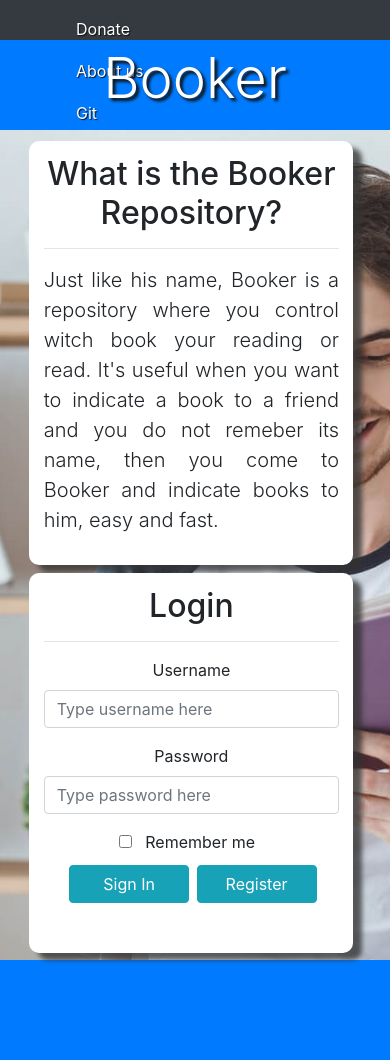
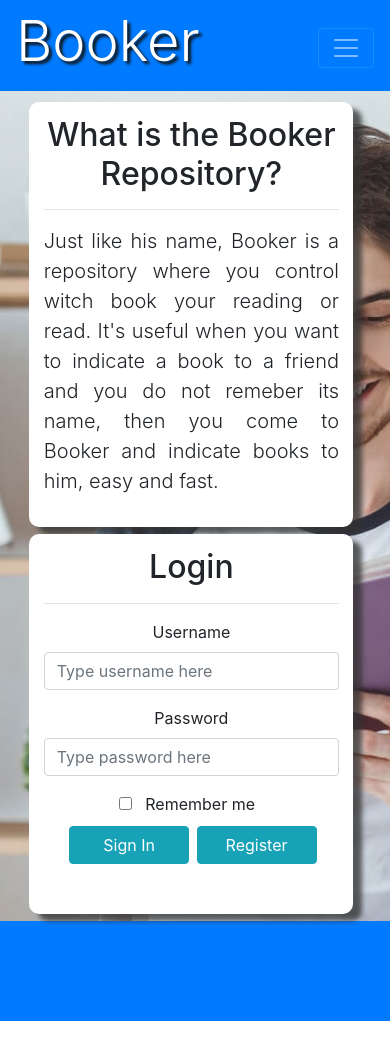
Before and after one commit to oopaze/Booker, a Flask app: page / in a window 390 px wide. After the commit the page ends 1021 px from the top, so only its background shows below. Run offline with Flask 2, Linux system fonts and the light colour scheme; some libraries are stand-ins or nearby versions.

Commit message:
'Booker'

```diff
--- a/app/static/css/index.css
+++ b/app/static/css/index.css
@@ -7,36 +7,30 @@ header{
 	min-height: 90px;
 }
 
-#navTop{
-	height: 40px;
-	width: 100%
+header nav {
+	width: 100%;
 }
 
-#navTop a{
-	padding: 9px 15px;
-	color: white;
-	text-shadow: 1px 1px 1px #111111;
+header ul {
+	padding: 10px 5px 10px 0px;
+	text-align: right;
+	min-width: 400px;
 }
 
-#navTop ul{
-
-	text-align: left;
-	width: 100%;
-	height: 45px;
-	padding: 0 30px;
+header li {
+	float: right;
+	padding: 0px 0px 0px 20px;
 }
 
 #logo{
 	text-decoration: none;
-	text-align: center;
+	text-align: left;
 	color: #FFFFFF;
 	text-shadow: 3px 3px 3px #111111;
-	width: 100%;
+	width: 80%;
+	padding-top: 1px;
 }
 
-#logo h2{
-	padding-top: 5px;
-}
 
 #siderbar{
 	background-color: blue;
--- a/app/templates/books.html
+++ b/app/templates/books.html
@@ -8,6 +8,7 @@
 
 
 	<title> Booker - {{ title }} </title>
+	<link rel="icon" href="{{ url_for('static', filename='image/icon.png') }}" type="image/icon type">
 	<link rel="stylesheet" type="text/css" href="{{ url_for('static', filename='css/bootstrap.min.css')}}">
 	<link rel="stylesheet" href="{{ url_for('static', filename='css/header.css')}}">
 	<link rel="stylesheet" href="{{ url_for('static', filename='css/book.css')}}">
@@ -58,7 +59,7 @@
 	<div class="container-fluid bg-muted" id='centerPage'>
 		{% for i in range(0, 1) %}
 			<div class="row">
-					{% for i in range(0, 0) %}
+					{% for i in range(0, 3) %}
 
 					<div class="col-md-4">
 						<div class="card bg-success">
@@ -67,7 +68,8 @@
 									<button type="button" class="close" data-dismiss="modal" aria-label="Close">
 								        <span aria-hidden="true">&times;</span>
 								     </button>
-									<img class="card-img-top" src="img_avatar1.png" alt="Card image">
+									<img class="card-img-top" src="{{ url_for('static', filename='image/reading.jpg') }}" alt="Card image">
+									<p class="lead"> Comentário </p>
 							  	</div>
 							  	<div class="card-body">
 							    	<h4 class="card-title">Book Name</h4>
--- a/app/templates/index.html
+++ b/app/templates/index.html
@@ -15,42 +15,43 @@
 	</head>
 
 <body>
-
-	<div class="container-fluid bg-dark">
-		<div class="row">
-			<div class="col-sm-4"></div>
-			<div class="col-sm-4"></div>
-			<div class="col-sm-4 offset-md-9">
-				<nav class="navbar navbar-expand-sm bg-dark navbar-light" id='navTop'>
-					<ul class="navbar-nav">
-					    <li class="nav-item active">
-					      	<a class="nav-link" href="#">Donate</a>
-					    </li>
-					    <li class="nav-item">
-					      	<a class="nav-link" href="#">About us</a>
-					    </li>
-					    <li class="nav-item">
-					      	<a class="nav-link" href="#">Git</a>
-					    </li>
-					    <li class="nav-item">
-					      	<a class="nav-link" href="#">In</a>
-					    </li>
-					</ul>
-				</nav>
-			</div>
-		</div>
-	</div>
-
-	<header class="bg-primary">
+	<header>
 		<div class="container-fluid">
-			<div class="row">
-				<div class="col-sm-12">
-					<a id='logo' href="/">
-						<h2 class="display-4"> Booker </h2>
-					</a>
+		  	<div class="row">
+					<nav class="navbar navbar-expand-lg navbar-dark bg-primary">
+		  			<div style="width: 100%;">
+				  		<div style=" max-width: 80%; float: left;">
+							<a id='logo' href="/">
+								<h2 class="display-4"> Booker </h2>
+							</a>
+						</div>
+						<div style=" max-width: 20%; float: right; padding-top: 20px;">
+							<button class="navbar-toggler" type="button" data-toggle="collapse" data-target="#navbarNavDropdown" aria-controls="navbarNavDropdown" aria-expanded="false" aria-label="Toggle navigation">
+							    <span class="navbar-toggler-icon"></span>
+							</button>
+						</div>
+					</div>
+					<div style="float: right;">
+					  	<div class="collapse navbar-collapse" id="navbarNavDropdown">
+					    	<ul class="navbar-nav">
+						      	<li class="nav-item">
+						        	<a class="text-light" href="#">About Us</a>
+						      	</li>
+						      	<li class="nav-item">
+						        	<a class="text-light" href="#">Donate</a>
+						      	</li>
+						      	<li class="nav-item">
+						        	<a class="text-light" href="#">Git</a>
+						      	</li>
+						      	<li class="nav-item">
+						        	<a class="text-light" href="#">Linked In</a>
+						      	</li>
+					    	</ul>
+					  	</div>
+					</div>
+		</nav>
 				</div>
 			</div>
-		</div>
 	</header>
 
 	<div class="container-fluid">
@@ -63,7 +64,8 @@
 					<h2 class=""> What is the Booker Repository? </h2>
 					<hr/>
 					<p class='text-justify lead'>
-						 Just like his name, Booker is a repository where you control witch book your reading or read. It's useful when you want to indicate a book to a friend and you do not remeber its name, then you come to Booker and indicate books to him, easy and fast.
+						 Just like his name, Booker is a repository where you control witch book your reading or read. It's useful when you want to indicate a book to a friend and you do not remeber its name, then you come to Booker and indicate books to him, easy
+						 and fast.
 
 					</p>
 				</div>
```
Also changed, not shown: app/static/css/book.css (+7 -6 lines).
